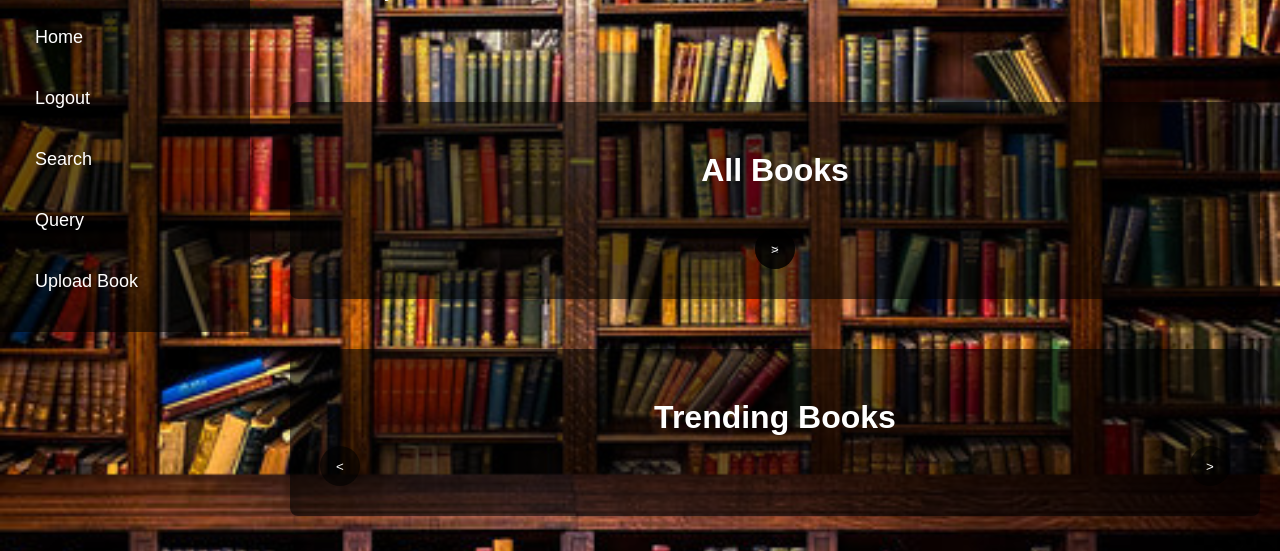
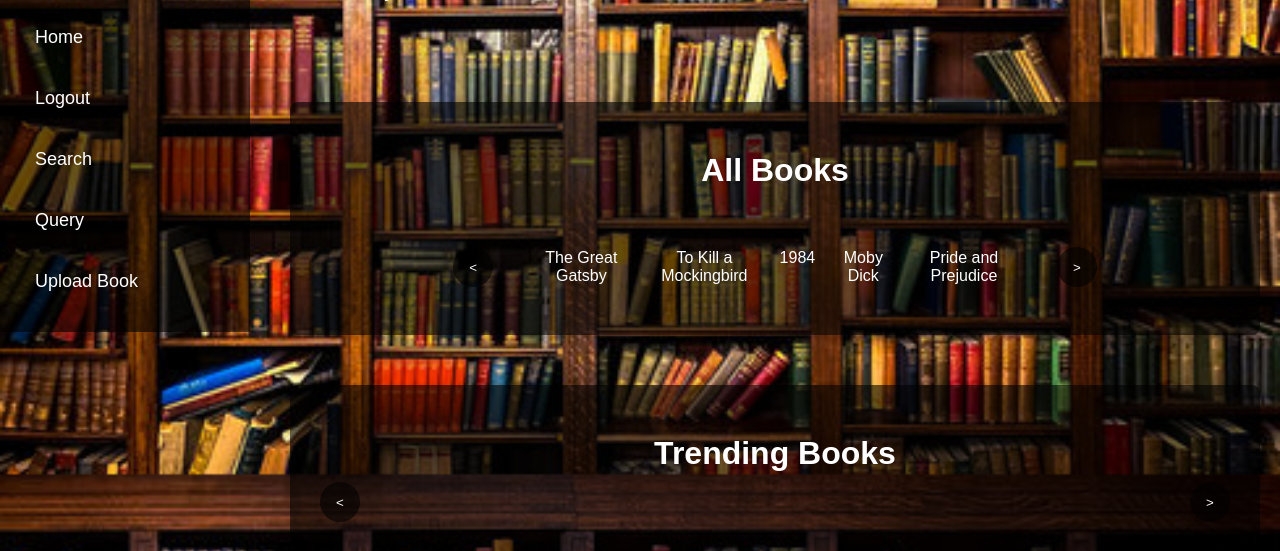
Before and after one commit to MisraADARSH/bookhive, a Flask app: page /home in a window 1280 px wide. Shown: the part 468-1019 px from the top of the page. Run offline with Flask 3, Linux system fonts and the light colour scheme; the visitor is signed in with stand-in values (Sample User, id 1); some libraries are stand-ins or nearby versions.

Commit message:
new feature

```diff
--- a/templates/home.html
+++ b/templates/home.html
@@ -18,6 +18,28 @@
             text-align: center; /* Center text within the container */
         }
     </style>
+    <script>
+        document.addEventListener('DOMContentLoaded', function () {
+            const searchInput = document.getElementById('search-input');
+            const booksContainer = document.getElementById('books-container');
+
+            function searchBooks() {
+                const query = searchInput.value.toLowerCase().trim();
+                const books = booksContainer.querySelectorAll('.book-item');
+
+                books.forEach(book => {
+                    const title = book.textContent.toLowerCase();
+                    if (title.includes(query)) {
+                        book.style.display = 'block'; // Show matching books
+                    } else {
+                        book.style.display = 'none'; // Hide non-matching books
+                    }
+                });
+            }
+
+            searchInput.addEventListener('input', searchBooks);
+        });
+    </script>
 </head>
 <body class="parallax">
 
@@ -106,7 +128,13 @@
             <div class="books-wrapper">
                 <button class="scroll-button left" onclick="scrollLeft('books-container')">&lt;</button>
                 <div id="books-container" class="books-container">
-                    <!-- Books will be dynamically added here -->
+                    <!-- Example book items -->
+                    <div class="book-item" data-title="The Great Gatsby">The Great Gatsby</div>
+                    <div class="book-item" data-title="To Kill a Mockingbird">To Kill a Mockingbird</div>
+                    <div class="book-item" data-title="1984">1984</div>
+                    <div class="book-item" data-title="Moby Dick">Moby Dick</div>
+                    <div class="book-item" data-title="Pride and Prejudice">Pride and Prejudice</div>
+                    <!-- Add more books dynamically -->
                 </div>
                 <button class="scroll-button right" onclick="scrollRight('books-container')">&gt;</button>
             </div>
```
